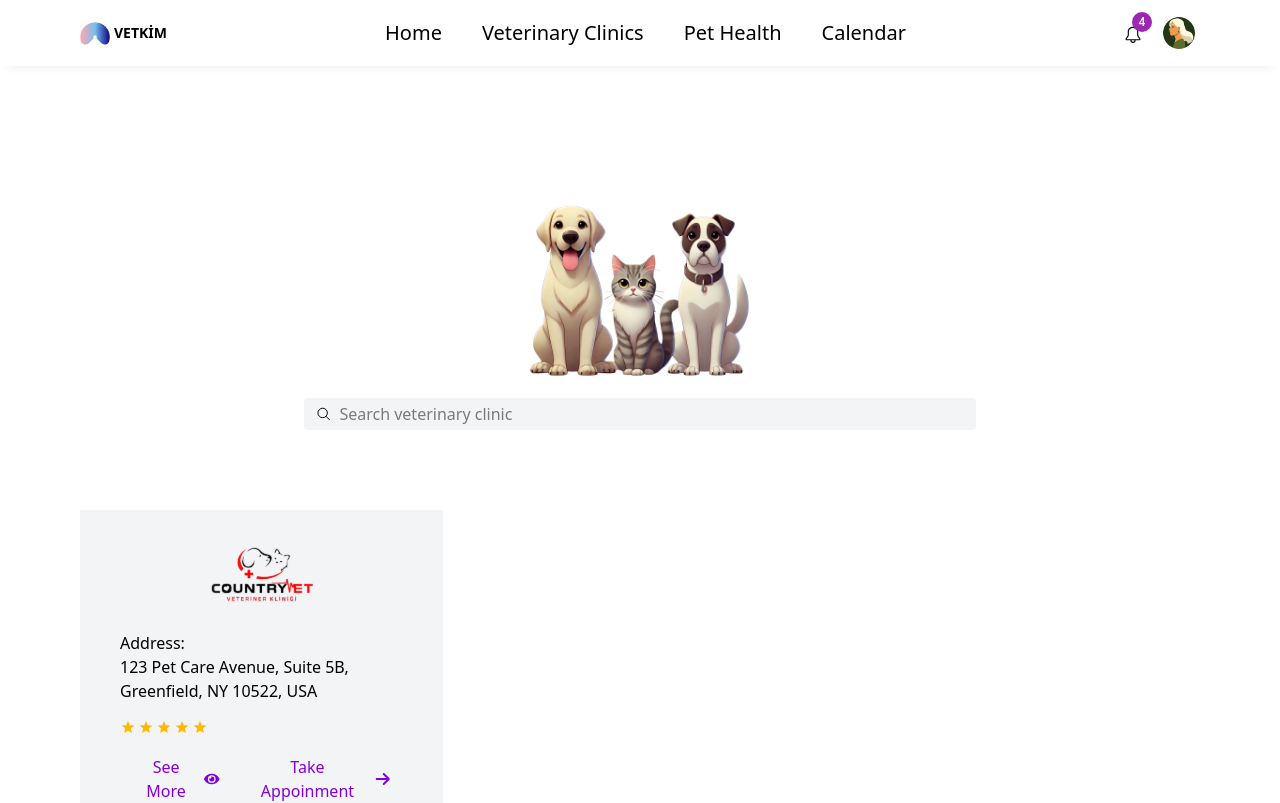
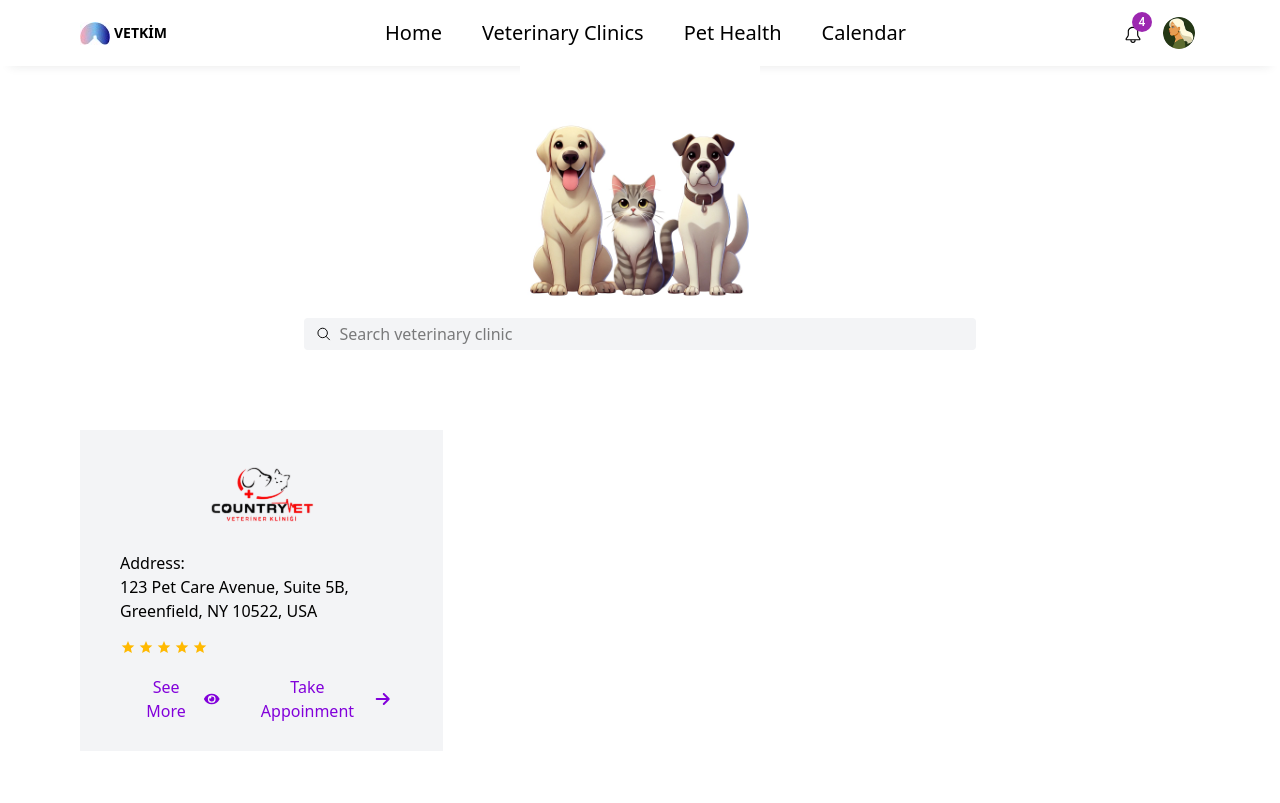
Before and after one commit to ismail-durdu/vetkim, a React (Vite) app in the folder frontend/: page /clinics in a window 1280 px wide. Shown: the top 803 px of the page. Built offline with nearby package versions, Linux system fonts and the light colour scheme.

Commit message:
Update clinicsPage.tsx

```diff
--- a/frontend/src/pages/clinicsPage.tsx
+++ b/frontend/src/pages/clinicsPage.tsx
@@ -6,7 +6,7 @@
 
 function clinicsPage() {
   return (
-    <div className=" px-5 lg:p-20 ">
+    <div className=" px-5 lg:px-20 ">
       <div>
         <img className=" w-30 lg:w-60 mx-auto" src={photo} alt="" />
       </div>
```
